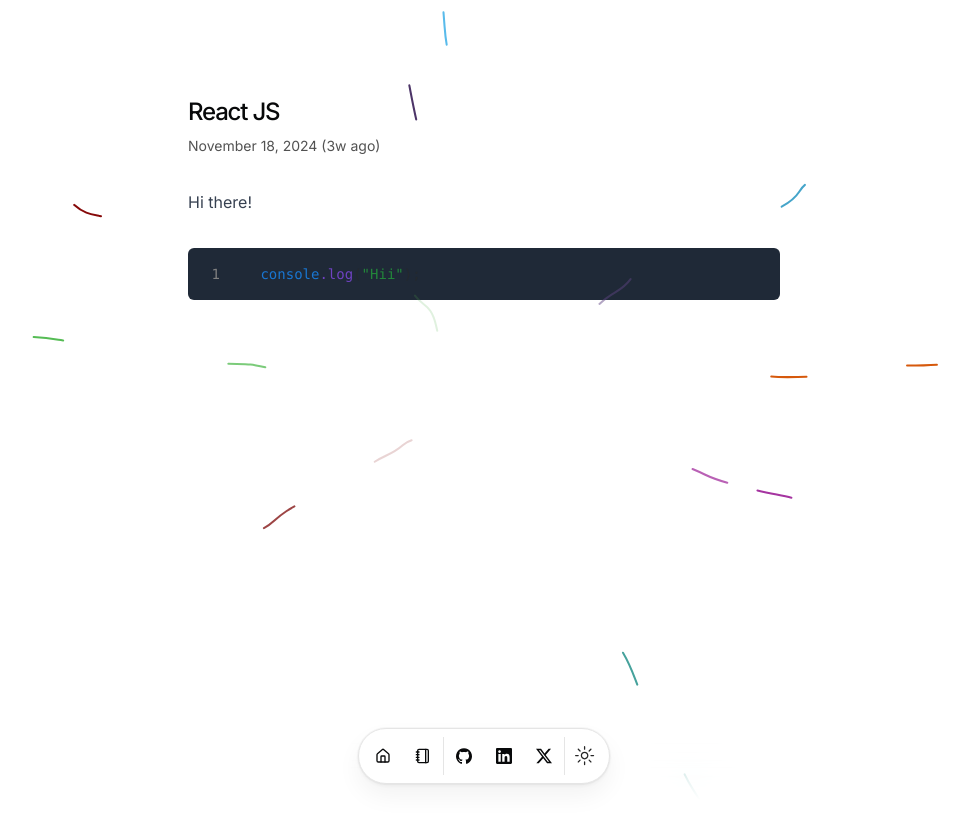
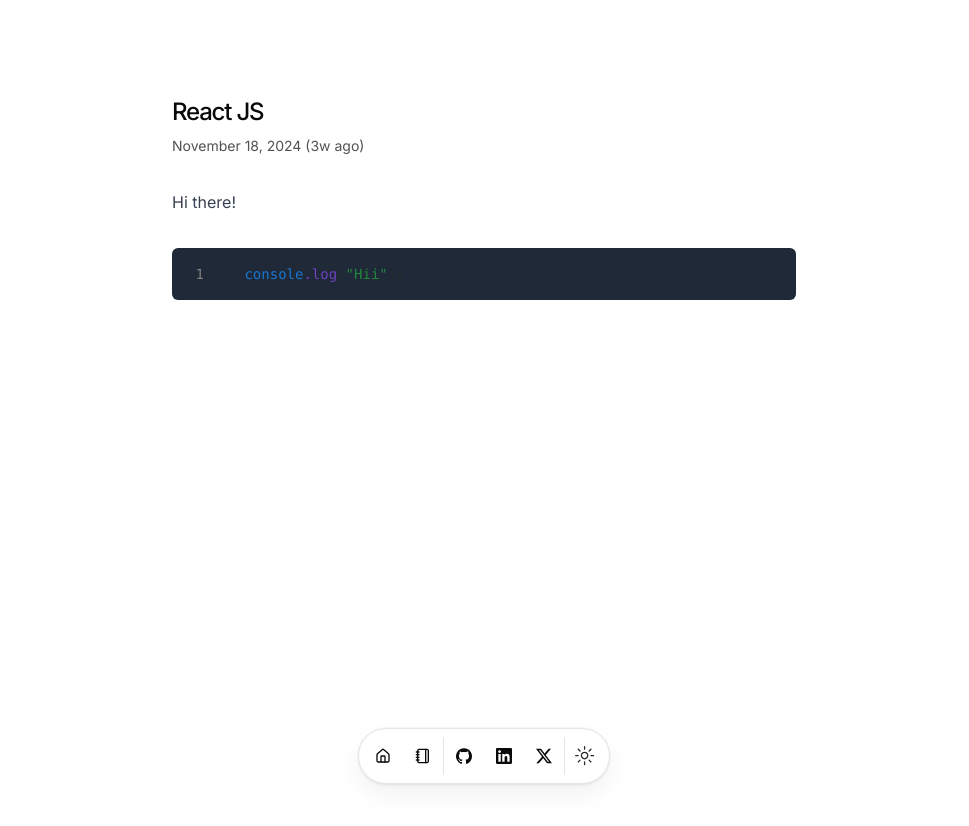
Before and after one commit to Donniedarko45/Portfolio, a Next.js app: page /blog/hello-world in a window 1280 px wide. Shown: the top 826 px of the page, without its empty margins (156-1125 px from the left). After the commit the page ends 800 px from the top, so only its background shows below. Built offline with nearby package versions, Linux system fonts and the light colour scheme.

Commit message:
fixed the error

```diff
--- a/src/app/layout.tsx
+++ b/src/app/layout.tsx
@@ -6,7 +6,6 @@ import { cn } from "@/lib/utils";
 import type { Metadata } from "next";
 import { Inter as FontSans } from "next/font/google";
 import "./globals.css";
-import { BackgroundLines } from "@/components/ui/background-lines";
 
 const fontSans = FontSans({
   subsets: ["latin"],
@@ -64,10 +63,8 @@ export default function RootLayout({
       >
         <ThemeProvider attribute="class" defaultTheme="light">
           <TooltipProvider delayDuration={0}>
-            <BackgroundLines className="flex w-full flex-col px-4">
-              {children}
-              <Navbar />
-            </BackgroundLines>
+            {children}
+            <Navbar />
           </TooltipProvider>
         </ThemeProvider>
       </body>
```
